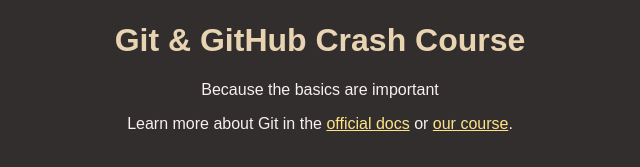
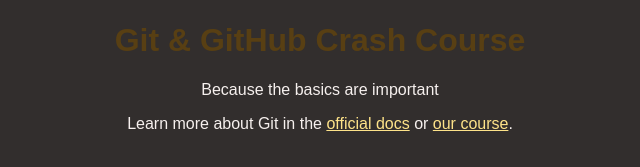
Before and after one commit to akupheaws/GitHub-Actions, a plain HTML site: page index.html in a window 1280 px wide. Shown: the part 147-314 px from the top of the page, without its empty margins (320-960 px from the left). Drawn offline with Linux system fonts and the light colour scheme.

Commit message:
update title color

```diff
--- a/styles.css
+++ b/styles.css
@@ -17,7 +17,7 @@ body {
 }
 
 h1 {
-  color: #e8d4b2;
+  color: #583f13;
 }
 
 a {
```
